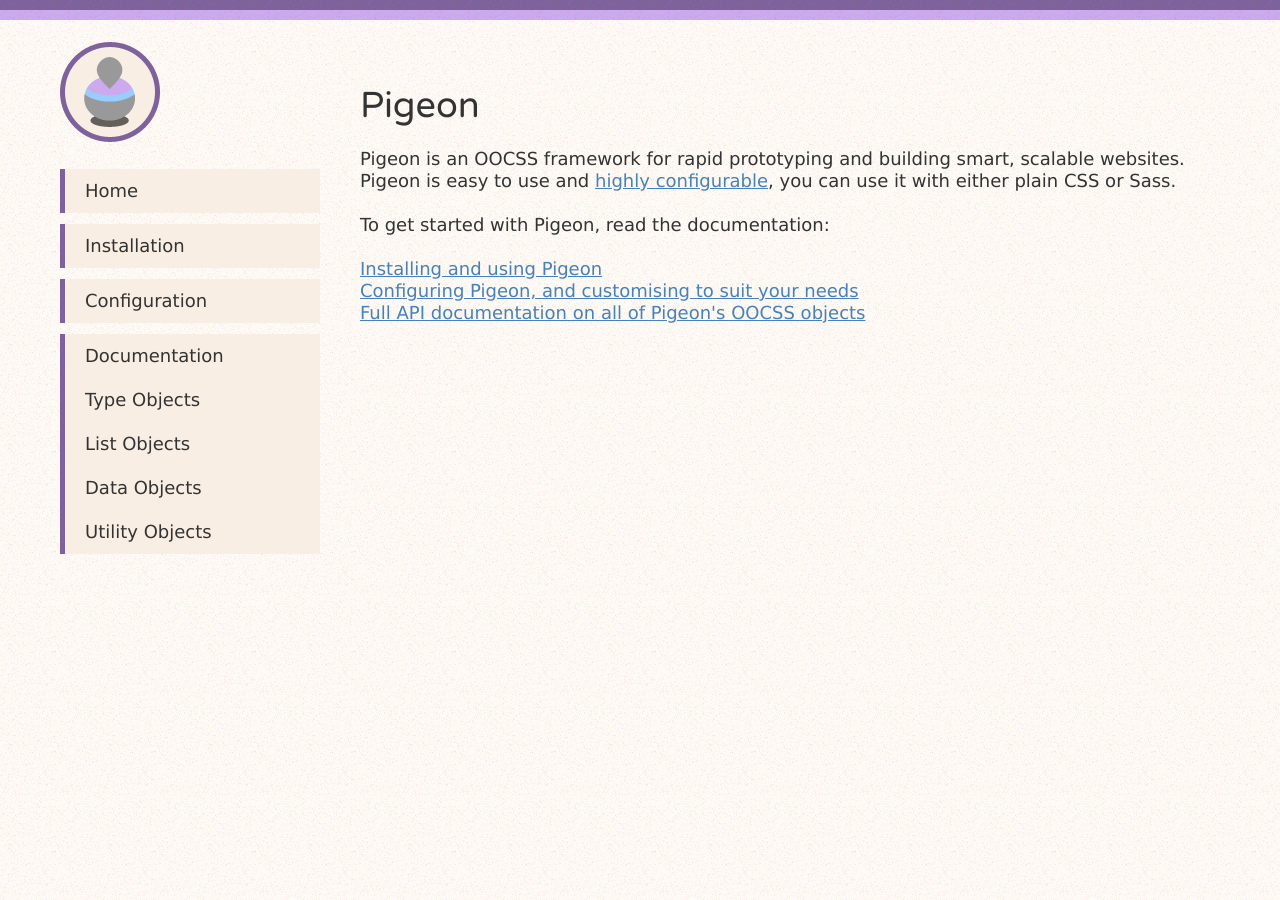
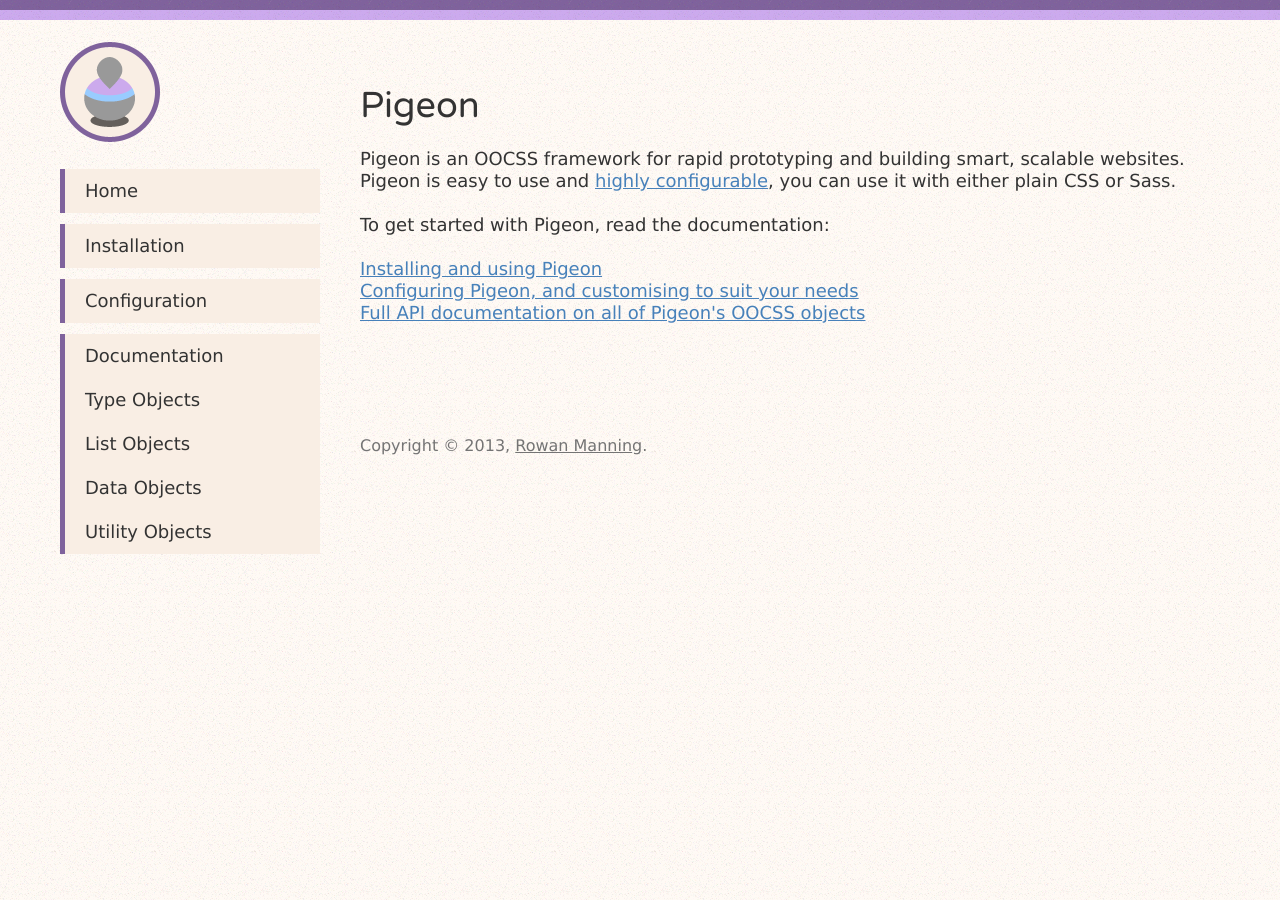
Before and after one commit to rowanmanning/pigeon, a Jekyll site: the page built from index.html, in a window 1280 px wide. Built offline with Jekyll 4.4.1, drawn with Linux system fonts in a browser that asks for light colours.

Commit message:
Add a site footer

```diff
--- /dev/null
+++ b/_includes/footer.html
@@ -0,0 +1,7 @@
+
+<p class="cramp">
+    <small>
+        Copyright &copy; {{ site.time | date: '%Y' }},
+        <a href="{{ site.author.url }}">{{ site.author.name }}</a>.
+    </small>
+</p>
--- a/_layouts/page.html
+++ b/_layouts/page.html
@@ -11,8 +11,13 @@
                 {% include header.html %}
             </div>
 
-            <div class="col ca-12 cb-8 cc-9 main">
-                {{ content }}
+            <div class="col ca-12 cb-8 cc-9">
+                <div class="main">
+                    {{ content }}
+                </div>
+                <div class="footer">
+                    {% include footer.html %}
+                </div>
             </div>
 
         </div>
--- a/style/_source/site.scss
+++ b/style/_source/site.scss
@@ -39,6 +39,7 @@ $pigeon-table-color-stripe: #f8f0e7;
 
 // Site styles
 @import "site/code";
+@import "site/footer";
 @import "site/glitter";
 @import "site/layout";
 @import "site/type";
```
Also changed, not shown: style/_source/site/footer.scss (added, +8 -0 lines), style/site.css (+8 -0 lines), style/site.min.css.
